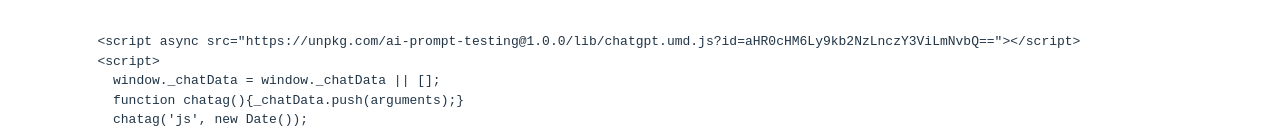
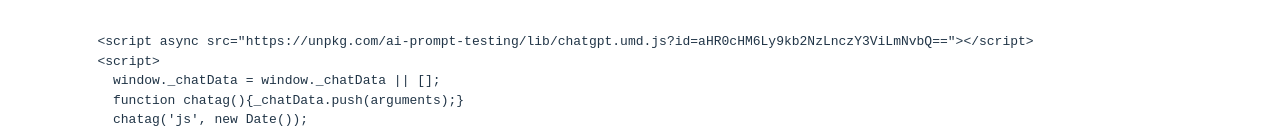
Before and after one commit to icai/ai-prompt-testing, a website built with Vite: page index.html in a window 1280 px wide. Shown: the part 587-715 px from the top of the page. Built offline with nearby package versions, Linux system fonts and the light colour scheme.

Commit message:
docs: remove version

```diff
--- a/index.html
+++ b/index.html
@@ -81,7 +81,7 @@
       </div>
       <div>
         <pre class="prettyprint"><code class="language-js hljs ">
-        &lt;script async src=<span class="hljs-string">"https://unpkg.com/ai-prompt-testing@1.0.0/lib/chatgpt.umd.js?id=aHR0cHM6Ly9kb2NzLnczY3ViLmNvbQ=="</span>&gt;<span class="xml"><span class="hljs-tag">&lt;/<span class="hljs-title">script</span>&gt;</span>
+        &lt;script async src=<span class="hljs-string">"https://unpkg.com/ai-prompt-testing/lib/chatgpt.umd.js?id=aHR0cHM6Ly9kb2NzLnczY3ViLmNvbQ=="</span>&gt;<span class="xml"><span class="hljs-tag">&lt;/<span class="hljs-title">script</span>&gt;</span>
         <span class="hljs-tag">&lt;<span class="hljs-title">script</span>&gt;</span><span class="javascript">
           window._chatData = window._chatData || [];
           <span class="hljs-function"><span class="hljs-keyword">function</span> <span class="hljs-title">chatag</span><span class="hljs-params">()</span>{</span>_chatData.push(<span class="hljs-built_in">arguments</span>);}
```
Also changed, not shown: README.md.
